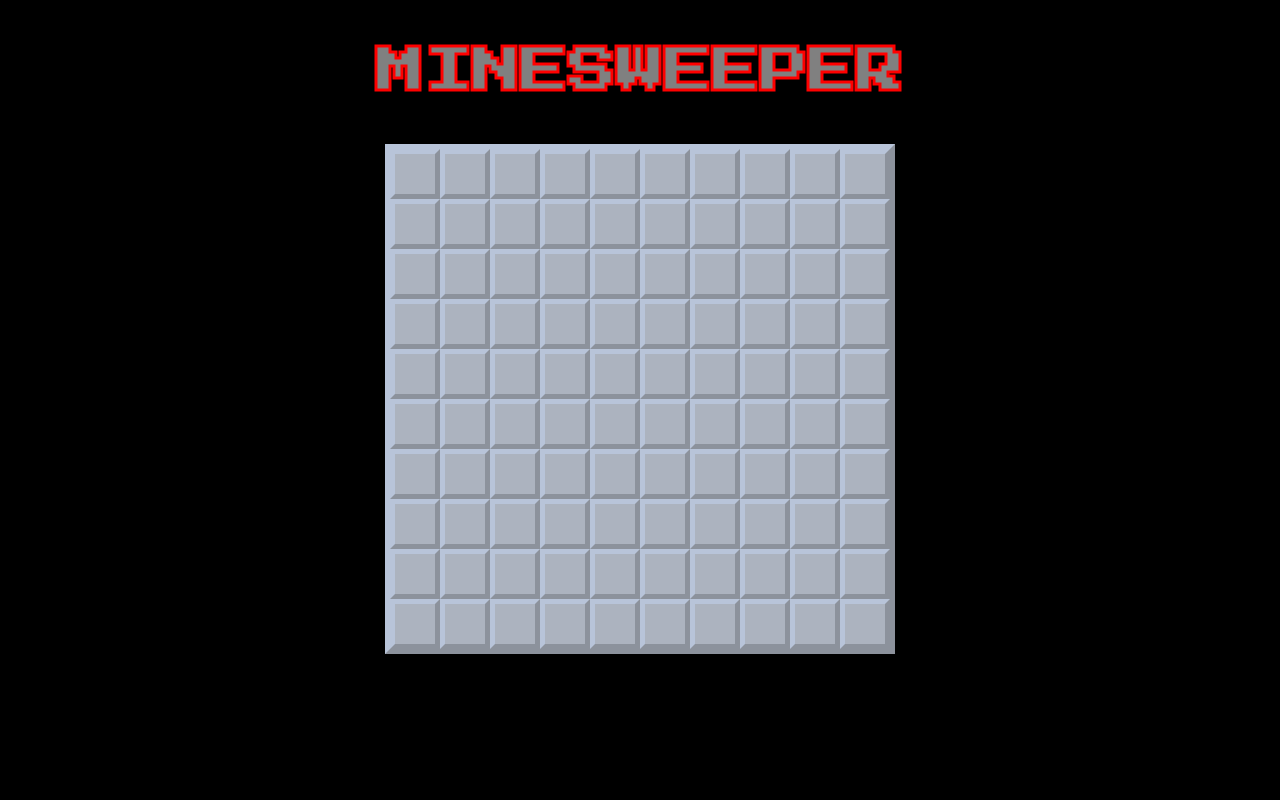
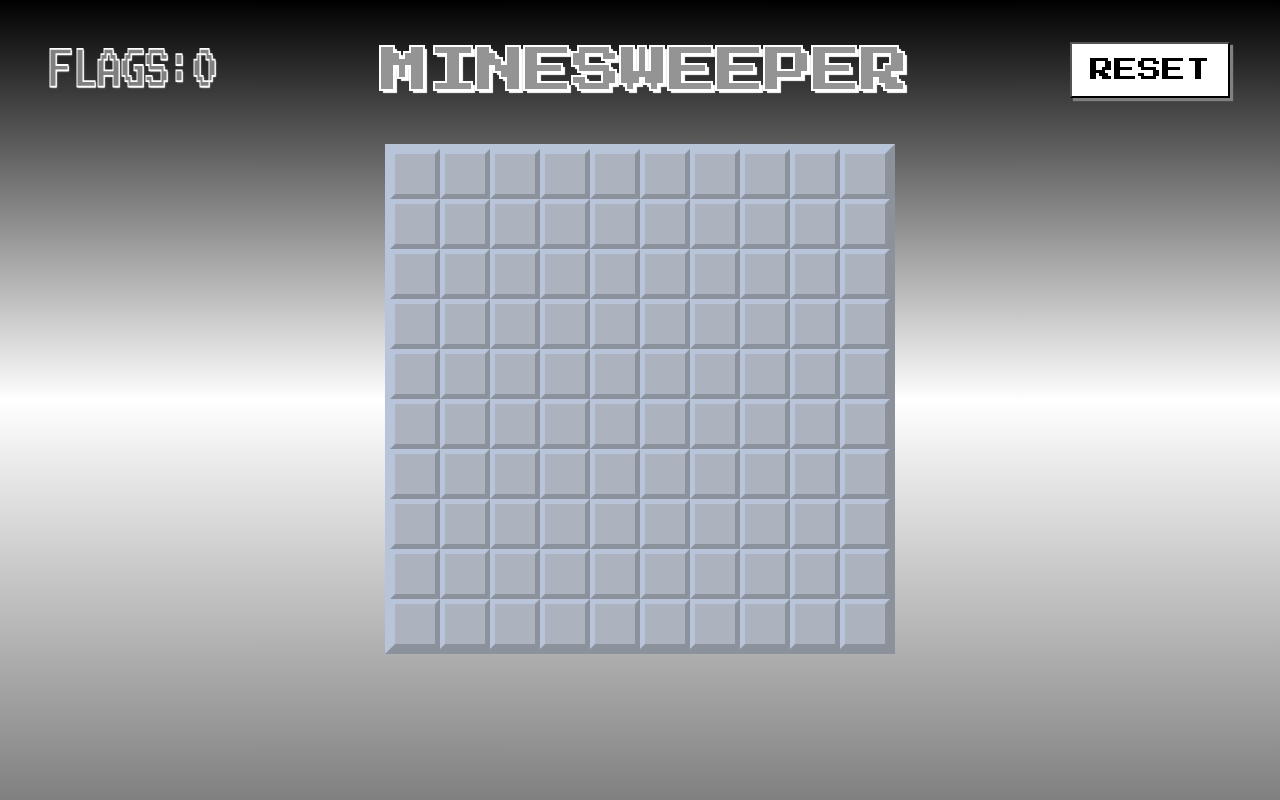
Before and after one commit to ImRohan01/Minesweeper, a plain HTML site: page index.html in a window 1280 px wide. Drawn offline with Linux system fonts and the light colour scheme.

Commit message:
Final touches

```diff
--- a/app.js
+++ b/app.js
@@ -2,6 +2,13 @@
 //If you add it within the body then you need not embed your code within the DOMContentLoaded Listener
 document.addEventListener('DOMContentLoaded',() => {
   const grid = document.querySelector('.grid');
+  const flag = document.querySelector('.flags');
+  const reset = document.querySelector('.reset');
+  const head = document.querySelector('.head');
+  const mySound = new sound("game-over-sound-effect.mp3")
+  const myWin = new sound("Positive-game-notification.mp3")
+  const gameLoop = new sound("music-loop-for-retro-style-video-games.mp3")
+
   let width = 10;
   let bombsAmount = 20;
   let squares = [];
@@ -13,6 +20,11 @@ document.addEventListener('DOMContentLoaded',() => {
     const emptyArray    = Array(width*width - bombsAmount).fill('valid')
     const gameArray     = emptyArray.concat(bombsArray)
     const shuffledArray = gameArray.sort(() => Math.random() - 0.5)
+
+    reset.addEventListener('click',function(e){
+      resetBoard()
+    })
+
 
     for(let i=0; i<width*width; i++){
       const square = document.createElement('div');
@@ -77,21 +89,32 @@ document.addEventListener('DOMContentLoaded',() => {
         square.classList.add('flag');
         square.innerHTML = '&#128681';
         flags++;
+        flag.innerText = "FLAGS:" + flags;
         checkForWin()
       }
       else{
         square.classList.remove('flag')
         square.innerHTML = "";
         flags--;
+        flag.innerText = "FLAGS:" + flags;
       }
     }
+    else if(!square.classList.contains("checked") && flags == bombsAmount){
+      if(square.classList.contains("flag")){
+        square.classList.remove('flag')
+        square.innerHTML = "";
+        flags--;
+        flag.innerText = "FLAGS:" + flags;
+    }
   }
+}
 
   function click(square){
     let currentId = square.id
     if(isGameOver){
        return;
     }
+    gameLoop.play()
     if(square.classList.contains("checked") || square.classList.contains("flag")){
       return;
     }
@@ -168,6 +191,9 @@ document.addEventListener('DOMContentLoaded',() => {
         square.innerHTML = "&#128163;"
       }
     })
+    head.innerHTML = "YOU LOST!";
+    gameLoop.stop();
+    mySound.play();
   }
 
   //check for win
@@ -179,11 +205,34 @@ document.addEventListener('DOMContentLoaded',() => {
         matches++;
       }
       if(matches === bombsAmount){
-        console.log("You Win!");
+        head.innerText = "YOU WON!";
+        gameLoop.stop();
+        myWin.play();
         isGameOver = true;
       }
     }
   }
+
+  function resetBoard(){
+    location.reload()
+  }
+
+  function sound(src) {
+    this.sound = document.createElement("audio");
+    this.sound.src = src;
+    this.sound.setAttribute("preload", "auto");
+    this.sound.setAttribute("controls", "none");
+    this.sound.style.display = "none";
+    document.body.appendChild(this.sound);
+    this.play = function(){
+        this.sound.play();
+    }
+    this.stop = function(){
+        this.sound.pause();
+    }
+}
+
+
   // Initializing the game
   createBoard()
 })
--- a/index.html
+++ b/index.html
@@ -9,7 +9,9 @@
   </head>
   <body>
     <header>
-      <h1>MINESWEEPER<h1>
+      <p class="flags">FLAGS:0</p>
+      <h1 class="head">MINESWEEPER<h1>
+      <button class="reset">RESET</button>
     </header>
     <div class = "main">
     <div class="grid">
--- a/styles.css
+++ b/styles.css
@@ -4,18 +4,53 @@
 }
 body {
   font-family: 'Press Start 2P', cursive;
-  background-color: black;
+  background-image:linear-gradient(black,white,grey);
   color: grey;
+  height: 100vh;
+  width: 100vw;
 }
 
-header{
-  /* background-image: linear-gradient(120deg, red, yellow); */
+header {
+  display:flex;
+  justify-content:space-between;
+  align-items: center;
+  min-height: 18vh;
+  margin-left: 50px;
+  margin-right: 50px
+}
+
+.head{
+  color:rgb(148, 148, 148);
+  text-shadow: 3px 3px 1px #fff;
+  -webkit-text-stroke: 2px rgb(255, 255, 255);
   display: flex;
-  align-items: center;
-  justify-content: center;
-  -webkit-text-stroke: 3px red;
-  min-height: 18vh;
+  font-size: 3rem;
+}
+
+.flags {
+  color: grey;
+  text-shadow: 1px 1px 1px #fff;
+  -webkit-text-stroke: 1px rgb(255, 255, 255);
   font-size: 1.5rem;
+  margin-bottom: 5px;
+  transform: scale(1, 1.8);
+}
+
+.reset {
+  font-family: 'Press Start 2P', cursive;
+  color: black;
+  height: 3.5rem;
+  width: 10rem;
+  font-size: 1.5rem;
+  background-color: white;
+  box-shadow:3px 3px 1px grey;
+  margin-bottom: 5px;
+  cursor: pointer;
+}
+
+.reset:hover{
+  background:black;
+  color: white;
 }
 
 .main {
```
Also changed, not shown: 3 other files.
